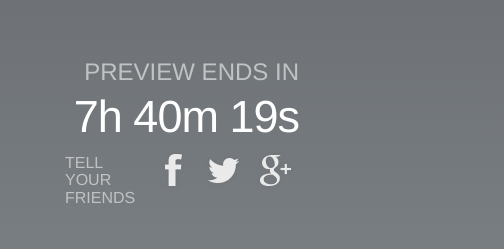
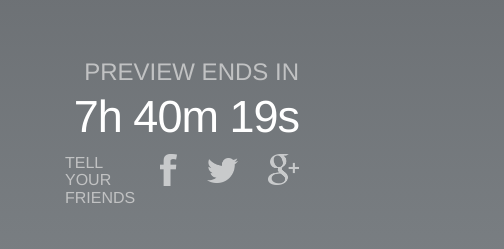
Before and after one commit to NBC-Sports-Group/SuperStreamSunday, a plain HTML site: page index.html in a window 1280 px wide. Shown: the part 54-303 px from the top of the page, 776-1280 px from the left. Drawn offline with Linux system fonts and the light colour scheme.

Commit message:
Retina share images

```diff
--- a/css/superstream.css
+++ b/css/superstream.css
@@ -291,27 +291,32 @@ a.action.angled:after {
 .countdown .social a {
   float: left;
   display: inline-block;
-  margin-left: 4px;
-  width: 48px;
-  height: 48px;
+  margin: 8px 15px 0 15px;
+  width: 31px;
+  height: 31px;
   background: transparent no-repeat top center;
+  background-size: 100% 100%;
+  opacity: .6;
 }
 
 .countdown .social a:hover {
-  background-position: bottom center;
+  opacity: 1;
 }
 
 .countdown .social .facebook {
-  background-image: url('../img/icon_fb.png');
+  width: 17px; height: 32px;
+  background-image: url('../img/social-facebook.png');
 }
 
 .countdown .social .twitter {
-  margin-left: 2px;
-  background-image: url('../img/icon_tw.png');
+  width:31px; height: 25px;
+  margin-top: 12px;
+  background-image: url('../img/social-twitter.png');
 }
 
 .countdown .social .google {
-  background-image: url('../img/icon_gp.png');
+  margin-right: 0;
+  background-image: url('../img/social-google.png');
 }
 
 #devices { position: relative; }
```
Also changed, not shown: img/social-facebook.png (added), img/social-google.png (added), img/social-twitter.png (added).
